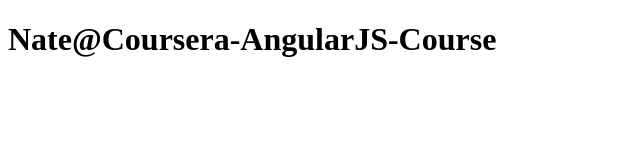
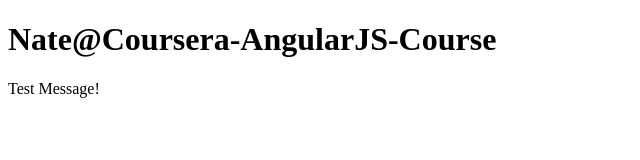
Before and after one commit to TWNateLo/-Coursera-Course-angularjs, a plain HTML site: page index.html in a window 1280 px wide. Shown: the whole page, without its empty margins (0-640 px from the left). Drawn offline with Linux system fonts and the light colour scheme.

Commit message:
Second commit :)

```diff
--- a/index.html
+++ b/index.html
@@ -6,5 +6,8 @@
   </head>
   <body>
     <h1>Nate@Coursera-AngularJS-Course</h1>
+    <p>
+      Test Message!
+    </p>
   </body>
 </html>
```
